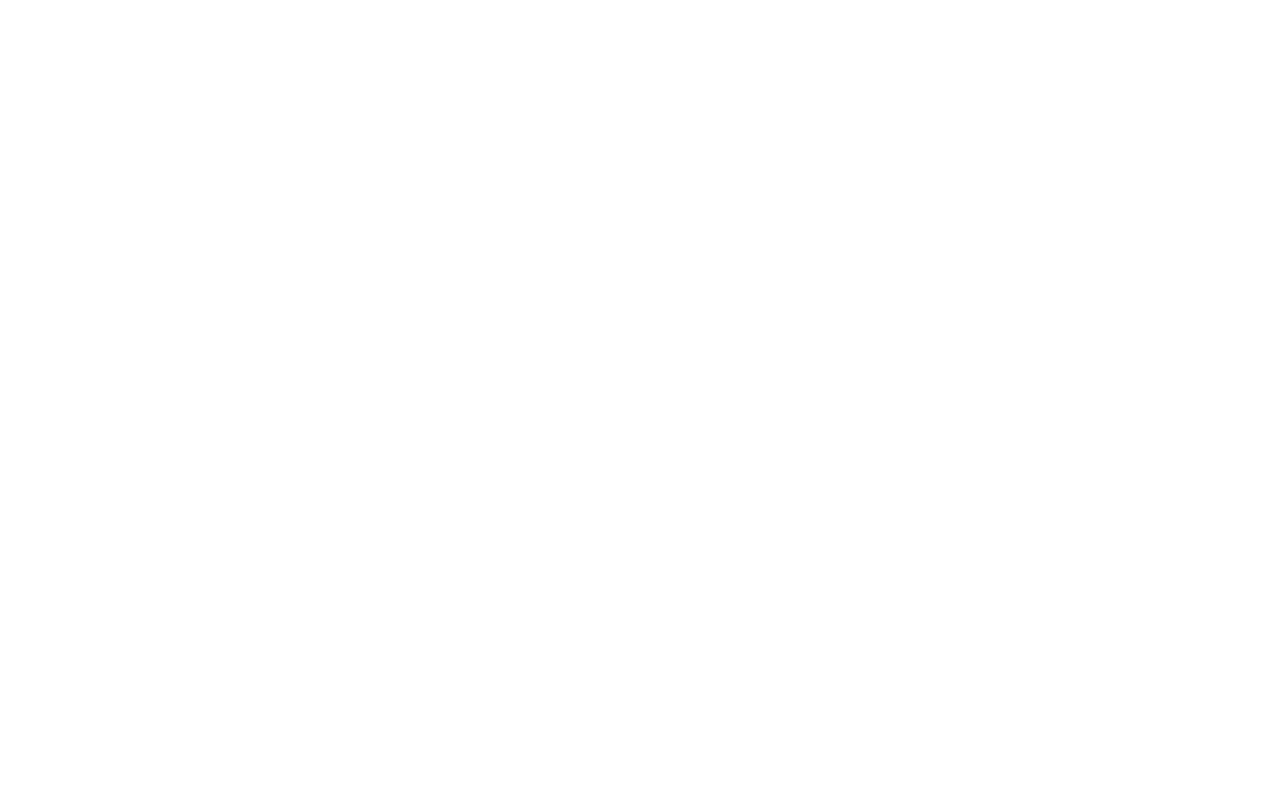
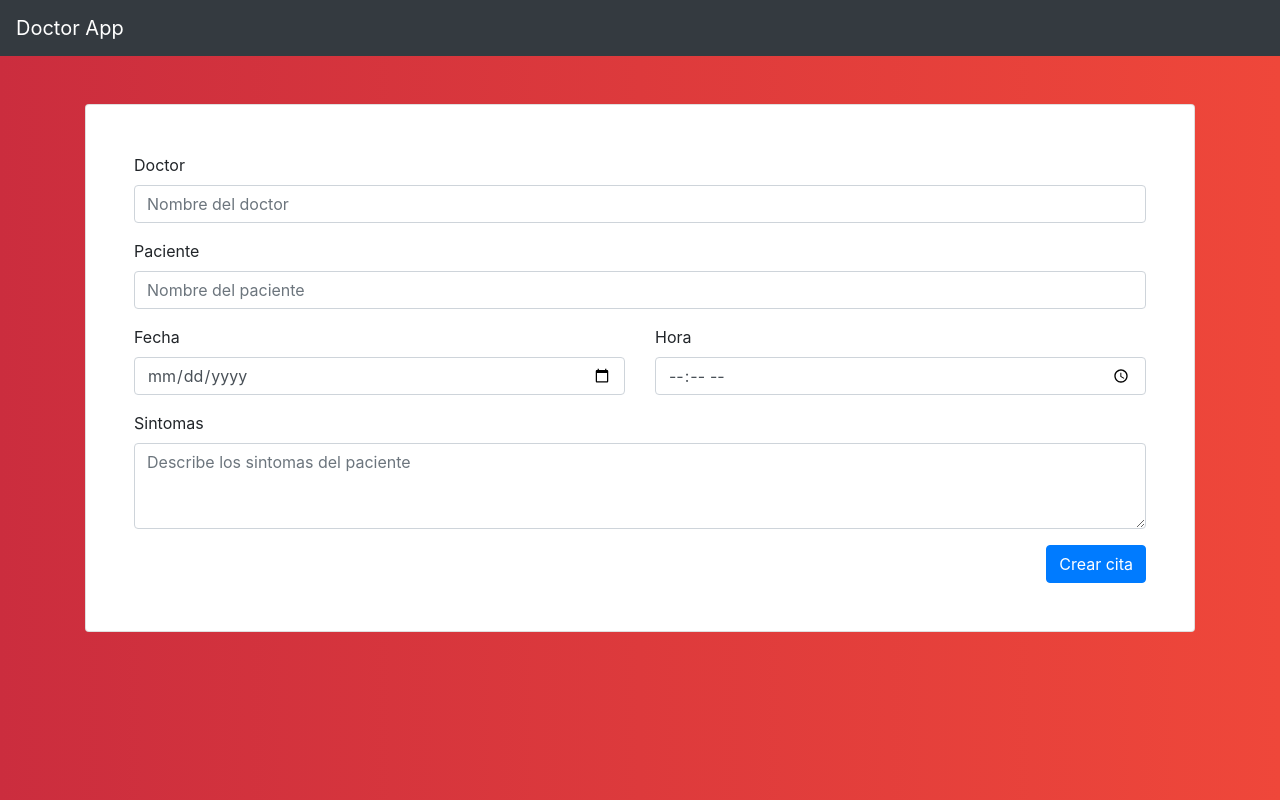
Before and after one commit to lemmusm/doctorapp_reactjs, a React (Create React App) app: page / in a window 1280 px wide. Built offline with nearby package versions, Linux system fonts and the light colour scheme.

Commit message:
Estructura de la aplicacion y almacenamiento de informacion del formulario en el state, se agrega libreria uuid

```diff
--- a/package.json
+++ b/package.json
@@ -10,7 +10,8 @@
     "react": "^16.12.0",
     "react-bootstrap": "^1.0.0-beta.16",
     "react-dom": "^16.12.0",
-    "react-scripts": "3.3.0"
+    "react-scripts": "3.3.0",
+    "uuid": "^3.3.3"
   },
   "scripts": {
     "start": "react-scripts start",
--- a/src/App.js
+++ b/src/App.js
@@ -1,7 +1,22 @@
-import React, { Fragment } from 'react';
+import React, { Fragment, Component } from 'react';
+import Header from './components/Header';
+import NuevaCita from './components/NuevaCita';
 
-function App() {
-  return <Fragment></Fragment>;
+class App extends Component {
+  state = {};
+
+  crearNuevaCita = datos => {
+    console.log(datos);
+  };
+
+  render() {
+    return (
+      <Fragment>
+        <Header />
+        <NuevaCita crearNuevaCita={this.crearNuevaCita} />
+      </Fragment>
+    );
+  }
 }
 
 export default App;
--- /dev/null
+++ b/src/components/Header.js
@@ -0,0 +1,16 @@
+import React, { Component, Fragment } from 'react';
+import { Navbar } from 'react-bootstrap';
+
+class Header extends Component {
+  render() {
+    return (
+      <Fragment>
+        <Navbar bg='dark' variant='dark'>
+          <Navbar.Brand href='#home'>Doctor App</Navbar.Brand>
+        </Navbar>
+      </Fragment>
+    );
+  }
+}
+
+export default Header;
--- /dev/null
+++ b/src/components/NuevaCita.js
@@ -0,0 +1,131 @@
+import React, { Component, Fragment } from 'react';
+import { Container, Card, Form, Button, Row, Col } from 'react-bootstrap';
+
+class NuevaCita extends Component {
+  state = {
+    cita: {
+      doctor: '',
+      paciente: '',
+      fecha: '',
+      hora: '',
+      sintomas: ''
+    },
+    error: false
+  };
+
+  handleChange = e => {
+    this.setState({
+      cita: {
+        ...this.state.cita,
+        [e.target.name]: e.target.value
+      }
+    });
+  };
+
+  handleSubmit = e => {
+    e.preventDefault();
+
+    // Extraer los valores del state
+    const { doctor, paciente, fecha, hora, sintomas } = this.state.cita;
+    // Validar que todos los campos esten llenos
+    if (
+      doctor === '' ||
+      paciente === '' ||
+      fecha === '' ||
+      hora === '' ||
+      sintomas === ''
+    ) {
+      this.setState({ error: true });
+      // Detener ejecución
+      return;
+    }
+    // Agregar cita al state de la app
+    this.props.crearNuevaCita(this.state.cita);
+  };
+
+  render() {
+    return (
+      <Fragment>
+        <Container className='mt-5'>
+          <Card>
+            <Form className='m-5' onSubmit={this.handleSubmit}>
+              <Row>
+                <Col xs={12} md={12} lg={12}>
+                  <Form.Group>
+                    <Form.Label>Doctor</Form.Label>
+                    <Form.Control
+                      type='text'
+                      placeholder='Nombre del doctor'
+                      name='doctor'
+                      onChange={this.handleChange}
+                      value={this.state.cita.doctor}
+                    />
+                  </Form.Group>
+                </Col>
+                <Col xs={12} md={12} lg={12}>
+                  <Form.Group>
+                    <Form.Label>Paciente</Form.Label>
+                    <Form.Control
+                      type='text'
+                      placeholder='Nombre del paciente'
+                      name='paciente'
+                      onChange={this.handleChange}
+                      value={this.state.cita.paciente}
+                    />
+                  </Form.Group>
+                </Col>
+                <Col xs={12} md={6} lg={6}>
+                  <Form.Group>
+                    <Form.Label>Fecha</Form.Label>
+                    <Form.Control
+                      type='date'
+                      name='fecha'
+                      onChange={this.handleChange}
+                      value={this.state.cita.fecha}
+                    />
+                  </Form.Group>
+                </Col>
+                <Col xs={12} md={6} lg={6}>
+                  <Form.Group>
+                    <Form.Label>Hora</Form.Label>
+                    <Form.Control
+                      type='time'
+                      name='hora'
+                      onChange={this.handleChange}
+                      value={this.state.cita.hora}
+                    />
+                  </Form.Group>
+                </Col>
+
+                <Col xs={12} md={12} lg={12}>
+                  <Form.Group>
+                    <Form.Label>Sintomas</Form.Label>
+                    <Form.Control
+                      as='textarea'
+                      rows='3'
+                      placeholder='Describe los sintomas del paciente'
+                      name='sintomas'
+                      onChange={this.handleChange}
+                      value={this.state.cita.sintomas}
+                    />
+                  </Form.Group>
+                </Col>
+                <Col xs={12} md={12} lg={12}>
+                  <Button
+                    className='float-right'
+                    variant='primary'
+                    type='submit'
+                  >
+                    Crear cita
+                  </Button>
+                </Col>
+              </Row>
+            </Form>
+          </Card>
+        </Container>
+      </Fragment>
+    );
+  }
+}
+
+export default NuevaCita;
```
